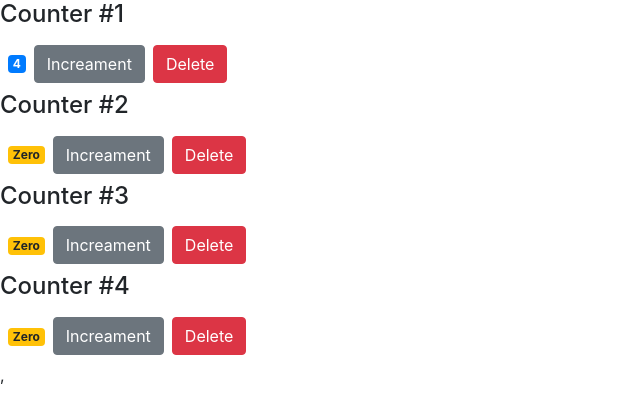
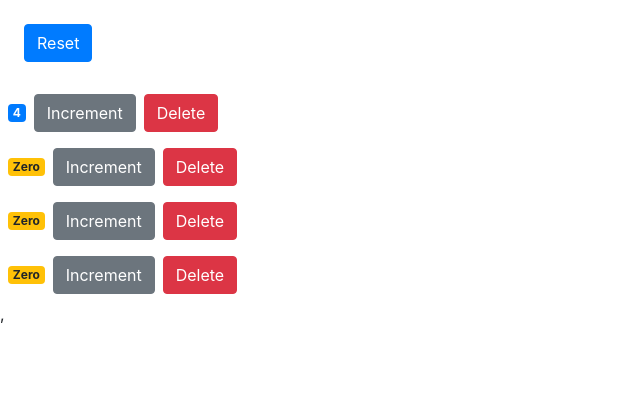
Before and after one commit to Chaitanya150895/react-tutorial, a React (Create React App) app: page / in a window 1280 px wide. Shown: the top 420 px of the page, without its empty margins (0-640 px from the left). Built offline with nearby package versions, Linux system fonts and the light colour scheme.

Commit message:
local states removed so that the resset button working

```diff
--- a/src/components/counter.jsx
+++ b/src/components/counter.jsx
@@ -1,25 +1,14 @@
 import React, { Component } from 'react';
 
 class Counter extends Component {
-    state = {
-        // count : 0,
-    value : this.props.counter.value
-    };
-
-handleIncreament = () => {
-    this.setState({ value: this.state.value + 1 });
-};
-
     render() {
-        console.log('props', this.props);
-
-        return (
+      return (
         <div>
             {this.props.children}
             <span className={this.getBadgeClasses()}>{this.formatCount()}</span>
-            <button onClick={this.handleIncreament}
+            <button onClick={() => this.props.onIncrement(this.props.counter)}
             className="btn btn-secondary">
-                Increament</button>
+                Increment</button>
                 <button
                 onClick={() => this.props.onDelete(this.props.counter.id)}
                 className = "btn btn-danger m-2">Delete</button>
@@ -29,13 +18,13 @@ handleIncreament = () => {
 
 getBadgeClasses() {
     let classes = "badge m-2 badge-";
-    classes += this.state.value === 0 ? "warning" : "primary";
+    classes += this.props.counter.value === 0 ? "warning" : "primary";
 return classes;
 }
 
     formatCount(){
-        const {value} = this.state;
-        return value === 0 ? 'Zero' : value;
+        const {value} = this.props.counter;
+        return value === 0 ? "Zero" : value;
     }
 }
 
--- a/src/components/counters.jsx
+++ b/src/components/counters.jsx
@@ -11,6 +11,23 @@ class Counters extends Component {
     ]
   };
 
+  handleIncrement = counter => {
+    const counters = [...this.state.counters];
+    const index = counters.indexOf(counter);
+    counters[index] = { ...counter };
+    counters[index].value++;
+    console.log(this.state.counters);
+    this.setState({ counters });
+  };
+
+  handleReset = () => {
+    const counters = this.state.counters.map(c => {
+      c.value = 0;
+      return c;
+    });
+    this.setState({ counters });
+  }
+
   handleDelete = counterId => {
     const counters = this.state.counters.filter(c => c.id !== counterId);
     this.setState({ counters });
@@ -19,13 +36,16 @@ handleDelete = counterId => {
   render() {
     return (
       <div>
+
+        <button onClick={this.handleReset} className="btn btn-primary btn-md m-4">Reset</button>
         {this.state.counters.map(counter => (
 
           <Counter
             key={counter.id}
             onDelete={this.handleDelete}
-       counter={counter}>
-         <h4>Counter #{counter.id}</h4></Counter>
+            onIncrement={this.handleIncrement}
+            counter={counter} />
+
         ))},
       </div>
     );
```
Lines whose indentation alone changed are shown as unchanged.
